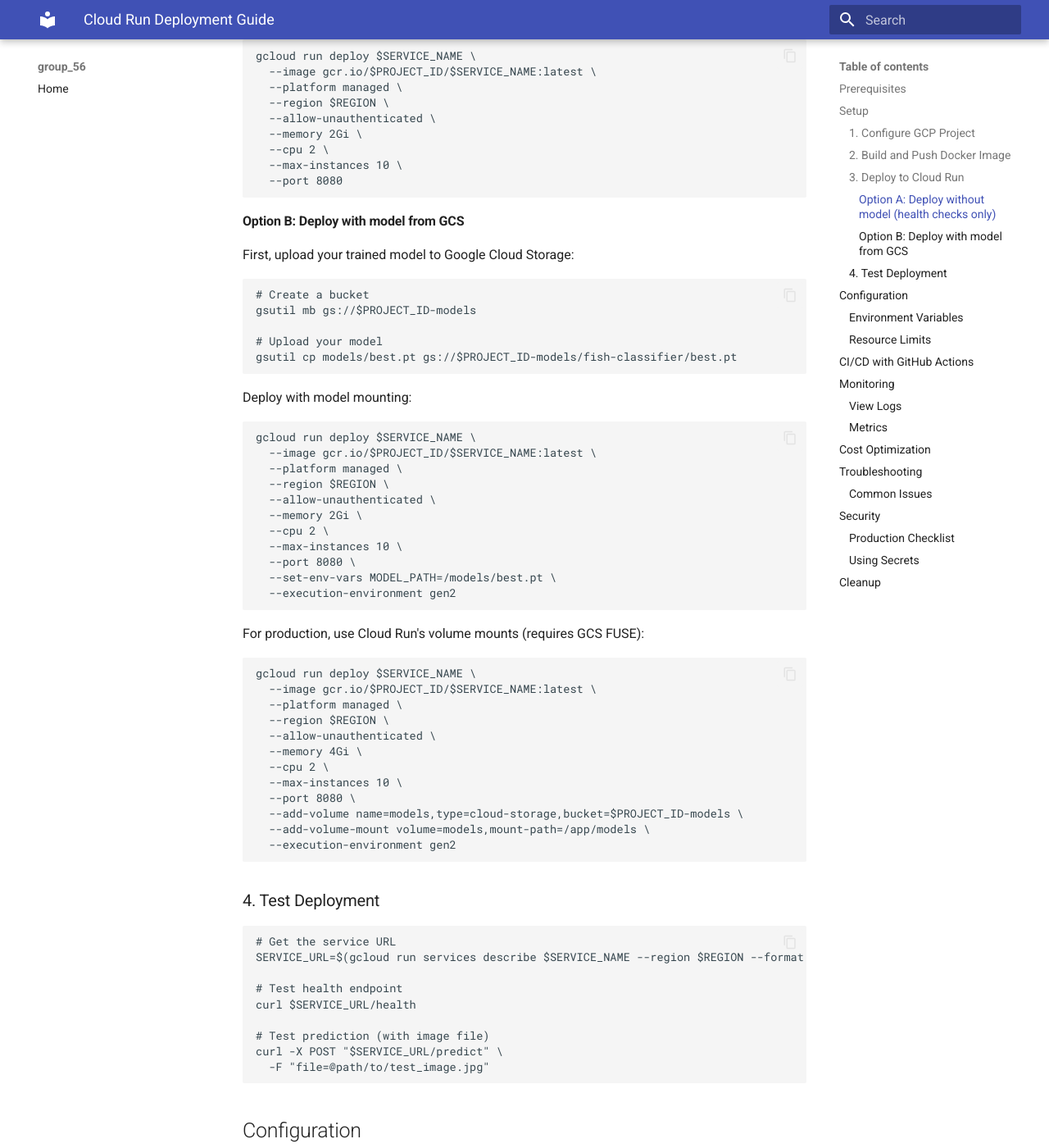
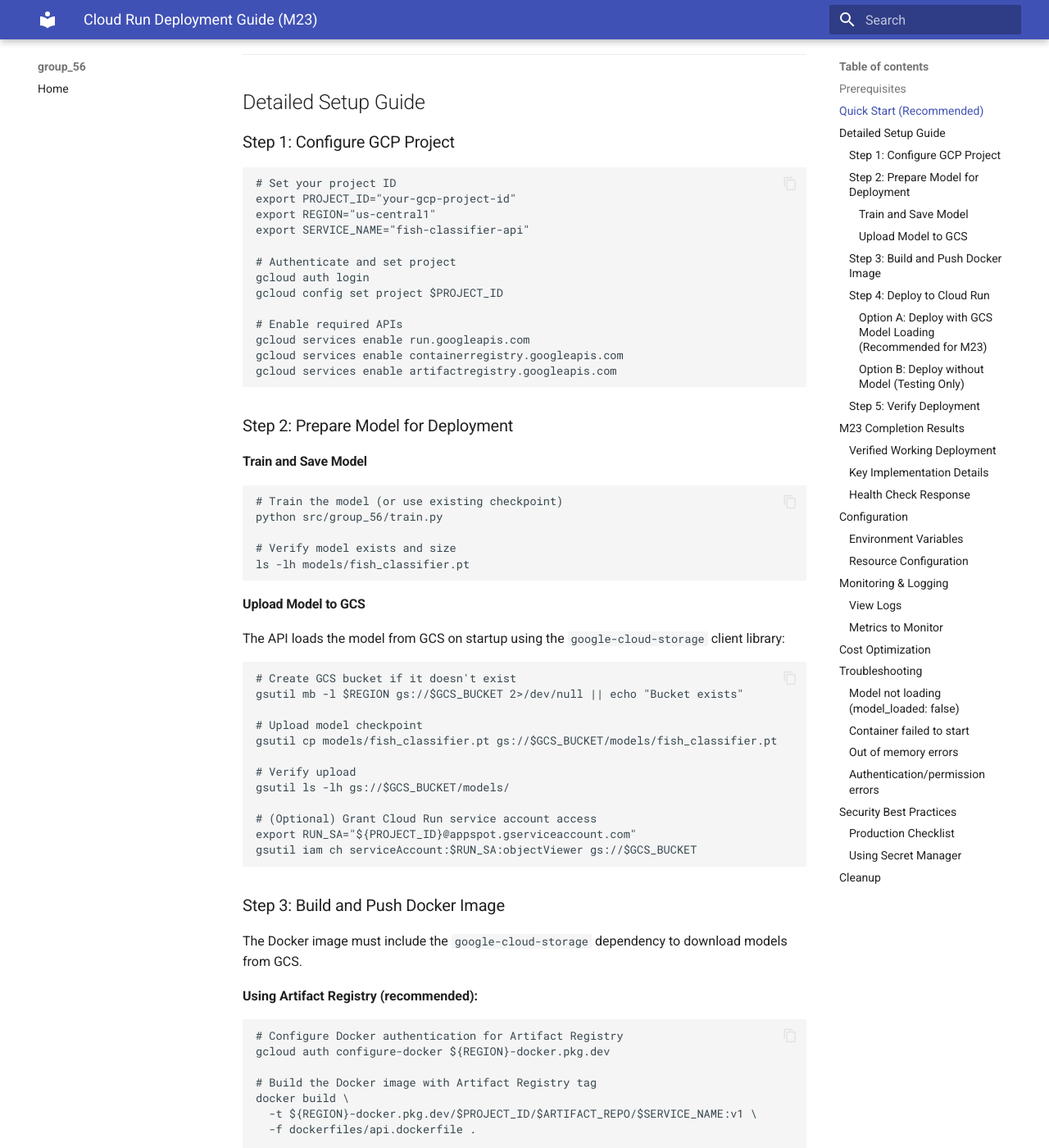
Before and after one commit to FergadakisN/group56, an MkDocs documentation site: the page built from docs/source/CLOUD_RUN_DEPLOYMENT.md, in a window 1280 px wide and 1400 px high, scrolled down 1191 px. Shown: the whole window at 82% size. Built offline with MkDocs 1.6.1 and Material for MkDocs 9.7.7, drawn with Linux system fonts in a browser that asks for light colours; some of the changed text lies outside the part shown.

Commit message:
updated cloud M23 doc

````diff
--- a/docs/source/CLOUD_RUN_DEPLOYMENT.md
+++ b/docs/source/CLOUD_RUN_DEPLOYMENT.md
@@ -1,17 +1,57 @@
-# Cloud Run Deployment Guide
+# Cloud Run Deployment Guide (M23)
 
-This guide covers deploying the Fish Species Classification API to Google Cloud Run.
+This guide documents the complete process for deploying the Fish Species Classification API to Google Cloud Run with automatic model loading from Google Cloud Storage. This is based on the M23 milestone completion with verified working deployment pattern.
 
 ## Prerequisites
 
 - Google Cloud Platform account with billing enabled
 - `gcloud` CLI installed and authenticated
 - Docker installed locally
-- A trained model checkpoint
+- A trained model checkpoint uploaded to GCS
+- Artifact Registry repository created
 
-## Setup
+## Quick Start (Recommended)
 
-### 1. Configure GCP Project
+If you already have a trained model, deploy in 5 minutes:
+
+```bash
+export PROJECT_ID="fish-mlops"
+export REGION="us-central1"
+export SERVICE_NAME="fish-classifier-api"
+export ARTIFACT_REPO="cloud-run-source-deploy"
+export GCS_BUCKET="fish_mlops"
+
+# 1. Upload model to GCS
+gsutil cp models/fish_classifier.pt gs://$GCS_BUCKET/models/fish_classifier.pt
+
+# 2. Build and push Docker image
+docker build -t ${REGION}-docker.pkg.dev/$PROJECT_ID/$ARTIFACT_REPO/$SERVICE_NAME:v1 \
+  -f dockerfiles/api.dockerfile .
+gcloud auth configure-docker ${REGION}-docker.pkg.dev
+docker push ${REGION}-docker.pkg.dev/$PROJECT_ID/$ARTIFACT_REPO/$SERVICE_NAME:v1
+
+# 3. Deploy to Cloud Run with GCS model loading
+gcloud run deploy $SERVICE_NAME \
+  --image ${REGION}-docker.pkg.dev/$PROJECT_ID/$ARTIFACT_REPO/$SERVICE_NAME:v1 \
+  --platform managed \
+  --region $REGION \
+  --allow-unauthenticated \
+  --memory 2Gi \
+  --cpu 2 \
+  --port 8080 \
+  --timeout 300 \
+  --set-env-vars GCS_BUCKET=$GCS_BUCKET,GCS_MODEL_OBJECT=models/fish_classifier.pt
+
+# 4. Verify (should show model_loaded: true)
+SERVICE_URL=$(gcloud run services describe $SERVICE_NAME --region $REGION --format='value(status.url)')
+curl -s $SERVICE_URL/health | jq .
+```
+
+---
+
+## Detailed Setup Guide
+
+### Step 1: Configure GCP Project
 
 ```bash
 # Set your project ID
@@ -29,224 +69,334 @@
 gcloud services enable artifactregistry.googleapis.com
 ```
 
-### 2. Build and Push Docker Image
+### Step 2: Prepare Model for Deployment
+
+#### Train and Save Model
 
 ```bash
-# Build the image
-docker build -f dockerfiles/api.dockerfile -t gcr.io/$PROJECT_ID/$SERVICE_NAME:latest .
+# Train the model (or use existing checkpoint)
+python src/group_56/train.py
 
-# Push to Google Container Registry
-docker push gcr.io/$PROJECT_ID/$SERVICE_NAME:latest
+# Verify model exists and size
+ls -lh models/fish_classifier.pt
 ```
 
-Alternatively, use Cloud Build:
+#### Upload Model to GCS
+
+The API loads the model from GCS on startup using the `google-cloud-storage` client library:
 
 ```bash
-gcloud builds submit --tag gcr.io/$PROJECT_ID/$SERVICE_NAME:latest -f dockerfiles/api.dockerfile .
+# Create GCS bucket if it doesn't exist
+gsutil mb -l $REGION gs://$GCS_BUCKET 2>/dev/null || echo "Bucket exists"
+
+# Upload model checkpoint
+gsutil cp models/fish_classifier.pt gs://$GCS_BUCKET/models/fish_classifier.pt
+
+# Verify upload
+gsutil ls -lh gs://$GCS_BUCKET/models/
+
+# (Optional) Grant Cloud Run service account access
+export RUN_SA="${PROJECT_ID}@appspot.gserviceaccount.com"
+gsutil iam ch serviceAccount:$RUN_SA:objectViewer gs://$GCS_BUCKET
 ```
 
-### 3. Deploy to Cloud Run
+### Step 3: Build and Push Docker Image
 
-#### Option A: Deploy without model (health checks only)
+The Docker image must include the `google-cloud-storage` dependency to download models from GCS.
+
+**Using Artifact Registry (recommended):**
+
+```bash
+# Configure Docker authentication for Artifact Registry
+gcloud auth configure-docker ${REGION}-docker.pkg.dev
+
+# Build the Docker image with Artifact Registry tag
+docker build \
+  -t ${REGION}-docker.pkg.dev/$PROJECT_ID/$ARTIFACT_REPO/$SERVICE_NAME:v1 \
+  -f dockerfiles/api.dockerfile .
+
+# Verify image was built
+docker images | grep $SERVICE_NAME
+
+# Push to Artifact Registry
+docker push ${REGION}-docker.pkg.dev/$PROJECT_ID/$ARTIFACT_REPO/$SERVICE_NAME:v1
+
+# List pushed images
+gcloud artifacts docker images list ${REGION}-docker.pkg.dev/$PROJECT_ID/$ARTIFACT_REPO
+```
+
+**Alternative: Use Cloud Build (no local Docker required):**
+
+```bash
+gcloud builds submit \
+  --region=$REGION \
+  --tag ${REGION}-docker.pkg.dev/$PROJECT_ID/$ARTIFACT_REPO/$SERVICE_NAME:v1 \
+  -f dockerfiles/api.dockerfile .
+```
+
+### Step 4: Deploy to Cloud Run
+
+#### Option A: Deploy with GCS Model Loading (Recommended for M23)
+
+The API automatically downloads the model from GCS on startup using environment variables:
 
 ```bash
 gcloud run deploy $SERVICE_NAME \
-  --image gcr.io/$PROJECT_ID/$SERVICE_NAME:latest \
+  --image ${REGION}-docker.pkg.dev/$PROJECT_ID/$ARTIFACT_REPO/$SERVICE_NAME:v1 \
   --platform managed \
   --region $REGION \
   --allow-unauthenticated \
   --memory 2Gi \
   --cpu 2 \
-  --max-instances 10 \
+  --port 8080 \
+  --timeout 300 \
+  --set-env-vars \
+    GCS_BUCKET=$GCS_BUCKET,\
+    GCS_MODEL_OBJECT=models/fish_classifier.pt
+
+# View deployment details
+gcloud run services describe $SERVICE_NAME --region $REGION
+```
+
+#### Option B: Deploy without Model (Testing Only)
+
+For testing the API without loading a model:
+
+```bash
+gcloud run deploy $SERVICE_NAME \
+  --image ${REGION}-docker.pkg.dev/$PROJECT_ID/$ARTIFACT_REPO/$SERVICE_NAME:v1 \
+  --platform managed \
+  --region $REGION \
+  --allow-unauthenticated \
+  --memory 1Gi \
+  --cpu 1 \
   --port 8080
 ```
 
-#### Option B: Deploy with model from GCS
-
-First, upload your trained model to Google Cloud Storage:
-
-```bash
-# Create a bucket
-gsutil mb gs://$PROJECT_ID-models
-
-# Upload your model
-gsutil cp models/best.pt gs://$PROJECT_ID-models/fish-classifier/best.pt
-```
-
-Deploy with model mounting:
-
-```bash
-gcloud run deploy $SERVICE_NAME \
-  --image gcr.io/$PROJECT_ID/$SERVICE_NAME:latest \
-  --platform managed \
-  --region $REGION \
-  --allow-unauthenticated \
-  --memory 2Gi \
-  --cpu 2 \
-  --max-instances 10 \
-  --port 8080 \
-  --set-env-vars MODEL_PATH=/models/best.pt \
-  --execution-environment gen2
-```
-
-For production, use Cloud Run's volume mounts (requires GCS FUSE):
-
-```bash
-gcloud run deploy $SERVICE_NAME \
-  --image gcr.io/$PROJECT_ID/$SERVICE_NAME:latest \
-  --platform managed \
-  --region $REGION \
-  --allow-unauthenticated \
-  --memory 4Gi \
-  --cpu 2 \
-  --max-instances 10 \
-  --port 8080 \
-  --add-volume name=models,type=cloud-storage,bucket=$PROJECT_ID-models \
-  --add-volume-mount volume=models,mount-path=/app/models \
-  --execution-environment gen2
-```
-
-### 4. Test Deployment
+### Step 5: Verify Deployment
 
 ```bash
 # Get the service URL
-SERVICE_URL=$(gcloud run services describe $SERVICE_NAME --region $REGION --format 'value(status.url)')
+export SERVICE_URL=$(gcloud run services describe $SERVICE_NAME --region $REGION --format='value(status.url)')
+echo "Service URL: $SERVICE_URL"
 
-# Test health endpoint
-curl $SERVICE_URL/health
+# Check health endpoint (should show model_loaded: true)
+curl -s $SERVICE_URL/health | jq .
 
-# Test prediction (with image file)
+# Expected output (with model):
+# {
+#   "status": "healthy",
+#   "model_loaded": true,
+#   "device": "cpu"
+# }
+
+# Test prediction (requires test image)
 curl -X POST "$SERVICE_URL/predict" \
   -F "file=@path/to/test_image.jpg"
+
+# View API documentation
+open "$SERVICE_URL/docs"
+
+# Stream logs in real-time
+gcloud run logs read $SERVICE_NAME --region $REGION --limit 50 --follow
+```
+
+## M23 Completion Results
+
+### Verified Working Deployment
+
+- **Service URL**: [https://fish-classifier-api-170418683866.us-central1.run.app](https://fish-classifier-api-170418683866.us-central1.run.app)
+- **Image**: us-central1-docker.pkg.dev/fish-mlops/cloud-run-source-deploy/fish-classifier-api:v3
+- **Model Source**: gs://fish_mlops/models/fish_classifier.pt (43.6 MB)
+- **Status**: ✅ Healthy, model_loaded: true on CPU
+
+### Key Implementation Details
+
+1. **Model Loading**: The API uses `google-cloud-storage` client library (not gsutil CLI) for reliable startup model loading
+2. **Environment Variables**: Set `GCS_BUCKET` and `GCS_MODEL_OBJECT` at deployment time
+3. **Fallback Logic**: If GCS download fails, API logs error and continues (health endpoint still responds)
+4. **Dependency Resolution**: Use `fsspec==2024.2.0` for compatibility with `dvc-gs` and `gcsfs`
+
+### Health Check Response
+
+```bash
+$ curl -s https://fish-classifier-api-170418683866.us-central1.run.app/health | jq .
+{
+  "status": "healthy",
+  "model_loaded": true,
+  "device": "cpu"
+}
 ```
 
 ## Configuration
 
 ### Environment Variables
 
-| Variable | Description | Default |
-| ---------- | ------------- | --------- |
-| `PORT` | API server port | `8080` |
-| `MODEL_PATH` | Path to model checkpoint | `models/best.pt` |
+| Variable | Description | Required | Default |
+| ---------- | ------------- | ---------- | ---------- |
+| `GCS_BUCKET` | GCS bucket name for model storage | No | - |
+| `GCS_MODEL_OBJECT` | Path to model in GCS (e.g., `models/fish_classifier.pt`) | No | - |
+| `PORT` | API server port | No | `8080` |
+| `MODEL_PATH` | Local fallback path to model | No | `models/best.pt` |
 
-### Resource Limits
+### Resource Configuration
 
-Recommended settings based on traffic:
+Recommended settings by traffic level:
 
-- **Low traffic**: 1 CPU, 1Gi memory, max 3 instances
-- **Medium traffic**: 2 CPU, 2Gi memory, max 10 instances
-- **High traffic**: 4 CPU, 4Gi memory, max 50 instances
+- **Development**: 1 CPU, 1Gi memory, max 3 instances
+- **Production (M23 tested)**: 2 CPU, 2Gi memory, max 10 instances
+- **High-traffic**: 4 CPU, 4Gi memory, max 50 instances
 
-## CI/CD with GitHub Actions
+```bash
+# Example: Increase resources for high traffic
+gcloud run deploy $SERVICE_NAME \
+  --image ${REGION}-docker.pkg.dev/$PROJECT_ID/$ARTIFACT_REPO/$SERVICE_NAME:v1 \
+  --memory 4Gi \
+  --cpu 4 \
+  --max-instances 50 \
+  --timeout 600
+```
 
-See [`.github/workflows/deploy-cloud-run.yaml`](../../.github/workflows/deploy-cloud-run.yaml) for automated deployment workflow.
-
-The workflow:
-
-1. Builds Docker image
-2. Pushes to GCR
-3. Deploys to Cloud Run
-4. Runs smoke tests
-
-## Monitoring
+## Monitoring & Logging
 
 ### View Logs
 
 ```bash
-# Stream logs
-gcloud run services logs tail $SERVICE_NAME --region $REGION
+# Stream logs in real-time
+gcloud run logs read $SERVICE_NAME --region $REGION --follow
 
-# View logs in Cloud Console
-gcloud run services describe $SERVICE_NAME --region $REGION --format 'value(status.url)'
+# View last 100 logs
+gcloud run logs read $SERVICE_NAME --region $REGION --limit 100
+
+# Filter for errors
+gcloud run logs read $SERVICE_NAME --region $REGION --filter="severity=ERROR"
+
+# Open in Cloud Console
+gcloud run services describe $SERVICE_NAME --region $REGION --format 'value(status.url)' | xargs -I {} echo "https://console.cloud.google.com/run?project=$PROJECT_ID"
 ```
 
-### Metrics
+### Metrics to Monitor
 
-Monitor in Cloud Console:
-
-- Request count and latency
-- Error rate
+- Request count and latency (p50, p95, p99)
+- Error rate (5xx responses)
 - Memory and CPU utilization
-- Cold start frequency
+- Cold start latency
 
 ## Cost Optimization
 
-1. **Set minimum instances to 0** for development (cold starts acceptable)
-2. **Use concurrency**: Set `--concurrency 80` to handle multiple requests per instance
-3. **Right-size resources**: Start small and scale based on metrics
-4. **Enable CPU throttling**: Saves cost when idle (default behavior)
-
 ```bash
-# Cost-optimized deployment
+# Cost-optimized deployment (development)
 gcloud run deploy $SERVICE_NAME \
-  --image gcr.io/$PROJECT_ID/$SERVICE_NAME:latest \
-  --region $REGION \
+  --image ${REGION}-docker.pkg.dev/$PROJECT_ID/$ARTIFACT_REPO/$SERVICE_NAME:v1 \
   --memory 1Gi \
   --cpu 1 \
   --min-instances 0 \
   --max-instances 5 \
   --concurrency 80 \
-  --cpu-throttling
+  --timeout 60
 ```
+
+Cost tips:
+
+1. Set `--min-instances 0` for dev (accept cold starts)
+2. Use `--concurrency 80` to handle multiple requests per instance
+3. Right-size resources based on actual metrics
+4. Enable CPU throttling (default) to save costs when idle
 
 ## Troubleshooting
 
-### Common Issues
+### Model not loading (model_loaded: false)
 
-**Container failed to start**:
+1. Check GCS credentials:
 
-- Check logs: `gcloud run services logs read $SERVICE_NAME --region $REGION --limit 50`
-- Verify PORT environment variable is set to 8080
-- Ensure uvicorn binds to `0.0.0.0`, not `localhost`
+   ```bash
+   gcloud auth application-default login
+   gsutil ls gs://$GCS_BUCKET/models/
+   ```
 
-**Out of memory errors**:
+2. Verify environment variables are set:
 
-- Increase memory limit: `--memory 4Gi`
-- Check model size and batch processing
+   ```bash
+   gcloud run services describe $SERVICE_NAME --region $REGION --format 'value(spec.template.spec.containers[0].env)'
+   ```
 
-**Cold starts too slow**:
+3. Check Cloud Run logs for download errors:
 
-- Set `--min-instances 1` to keep one instance warm
-- Optimize model loading in startup
+   ```bash
+   gcloud run logs read $SERVICE_NAME --region $REGION --limit 50 | grep -i "gcs\|download\|error"
+   ```
 
-**Authentication errors**:
+### Container failed to start
 
-- For public API: `--allow-unauthenticated`
-- For private: Use Cloud IAM and require authentication
+1. Check startup logs:
 
-## Security
+   ```bash
+   gcloud run logs read $SERVICE_NAME --region $REGION --limit 100
+   ```
+
+2. Verify PORT is set to 8080:
+
+   ```bash
+   gcloud run services describe $SERVICE_NAME --region $REGION
+   ```
+
+3. Test image locally:
+
+   ```bash
+   docker run -p 8080:8080 ${REGION}-docker.pkg.dev/$PROJECT_ID/$ARTIFACT_REPO/$SERVICE_NAME:v1
+   curl localhost:8080/health
+   ```
+
+### Out of memory errors
+
+- Increase memory allocation:
+
+  ```bash
+  gcloud run deploy $SERVICE_NAME --memory 4Gi --region $REGION
+  ```
+
+### Authentication/permission errors
+
+- Grant service account access to GCS:
+
+  ```bash
+  gsutil iam ch serviceAccount:${PROJECT_ID}@appspot.gserviceaccount.com:objectViewer gs://$GCS_BUCKET
+  ```
+
+## Security Best Practices
 
 ### Production Checklist
 
-- [ ] Remove `--allow-unauthenticated` and use IAM
+- [ ] Remove `--allow-unauthenticated` for private APIs
 - [ ] Enable HTTPS (automatic with Cloud Run)
-- [ ] Use Secret Manager for sensitive config
-- [ ] Set up VPC connector for private resources
+- [ ] Use Secret Manager for sensitive credentials
+- [ ] Set up VPC connector for private database/resources
 - [ ] Enable Cloud Armor for DDoS protection
 - [ ] Implement rate limiting in API code
-- [ ] Use least-privilege service accounts
+- [ ] Use least-privilege IAM roles for service accounts
+- [ ] Enable audit logging
 
-### Using Secrets
+### Using Secret Manager
 
 ```bash
-# Create secret for model path or API keys
+# Create secret for sensitive data
 echo -n "gs://bucket/model.pt" | gcloud secrets create model-path --data-file=-
 
 # Deploy with secret
 gcloud run deploy $SERVICE_NAME \
-  --image gcr.io/$PROJECT_ID/$SERVICE_NAME:latest \
+  --image ${REGION}-docker.pkg.dev/$PROJECT_ID/$ARTIFACT_REPO/$SERVICE_NAME:v1 \
   --update-secrets MODEL_PATH=model-path:latest
 ```
 
 ## Cleanup
 
 ```bash
-# Delete the service
+# Delete the Cloud Run service
 gcloud run services delete $SERVICE_NAME --region $REGION
 
-# Delete the image
-gcloud container images delete gcr.io/$PROJECT_ID/$SERVICE_NAME:latest
+# Delete the Docker image from Artifact Registry
+gcloud artifacts docker images delete ${REGION}-docker.pkg.dev/$PROJECT_ID/$ARTIFACT_REPO/$SERVICE_NAME:v1
 
-# Delete the storage bucket
-gsutil rm -r gs://$PROJECT_ID-models
+# Delete GCS bucket and all data
+gsutil rm -r gs://$GCS_BUCKET
 ```
````
